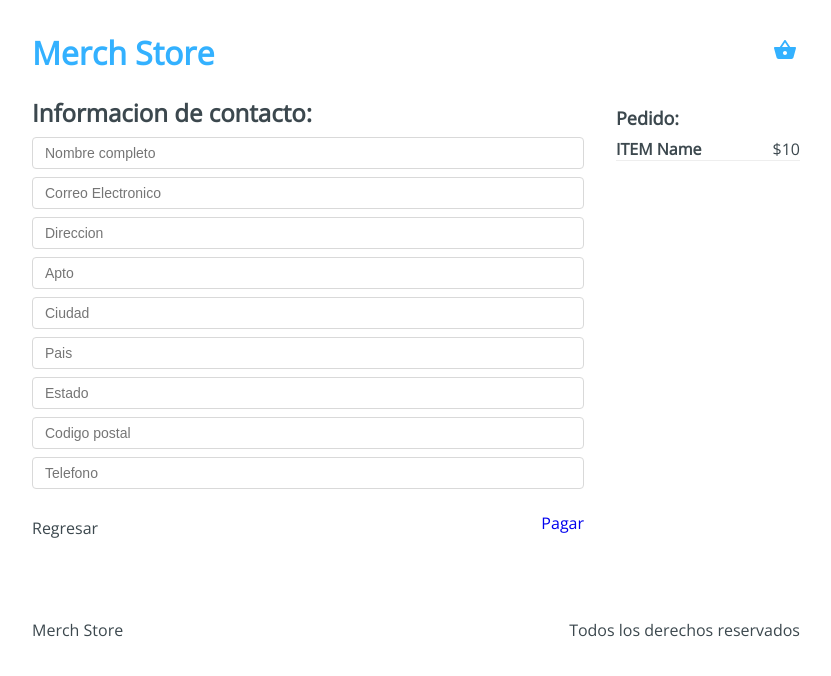
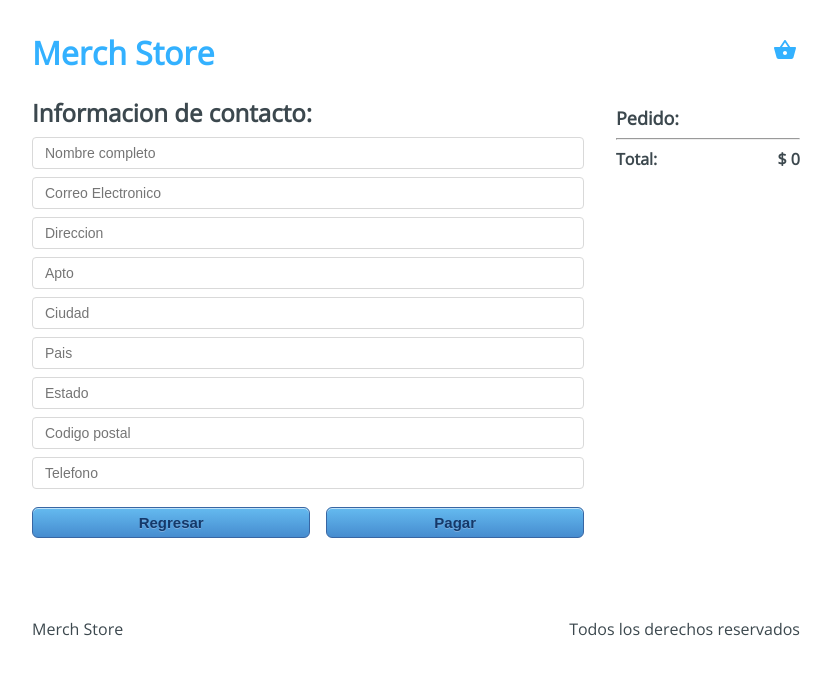
Before and after one commit to Edmundo0994/merchShop, a React app: page /checkout/information in a window 1280 px wide. Shown: the top 676 px of the page, without its empty margins (224-1055 px from the left). Built offline with nearby package versions, Linux system fonts and the light colour scheme.

Commit message:
[ADD] Added logic to information component

```diff
--- a/package.json
+++ b/package.json
@@ -18,6 +18,7 @@
     "@emotion/styled": "^11.8.1",
     "@mui/icons-material": "^5.5.0",
     "@mui/material": "^5.5.0",
+    "@paypal/react-paypal-js": "^7.6.0",
     "react": "^17.0.2",
     "react-dom": "^17.0.2",
     "react-router-dom": "^6.2.2"
--- a/src/containers/Information.jsx
+++ b/src/containers/Information.jsx
@@ -1,41 +1,117 @@
-import React from "react";
-import { Link } from "react-router-dom";
+import React, { useRef, useContext } from "react";
+import { Link, useNavigate } from "react-router-dom";
+import Box from "@mui/material/Box";
+import Modal from "@mui/material/Modal";
+import Alert from "@mui/material/Alert";
+import AppContext from "../context/AppContext";
 import "../styles/components/Information.css";
 
 export default function Information() {
+  const [open, setOpen] = React.useState(false);
+  const handleOpen = () => setOpen(true);
+  const handleClose = () => setOpen(false);
+
+  const style = {
+    position: "absolute",
+    top: "50%",
+    left: "50%",
+    transform: "translate(-50%, -50%)",
+    width: 400,
+    bgcolor: "background.paper",
+    border: "2px solid #000",
+    boxShadow: 24,
+    p: 4,
+  };
+
+  const { state, addToBuyer } = useContext(AppContext);
+  const form = useRef(null);
+  const navigate = useNavigate();
+
+  const { cart } = state;
+  const totalPrice = cart.reduce((a, b) => a + (b.price || 0), 0);
+
+  const handleSubmit = () => {
+    const formData = new FormData(form.current);
+    if (
+      formData.get("name").length > 0 &&
+      formData.get("email").length > 0 &&
+      formData.get("address").length > 0 &&
+      formData.get("city").length > 0 &&
+      formData.get("country").length > 0 &&
+      formData.get("state").length > 0 &&
+      formData.get("cp").length > 0 &&
+      formData.get("phone").length > 0
+    ) {
+      const buyer = {
+        name: formData.get("name"),
+        email: formData.get("email"),
+        address: formData.get("address"),
+        apto: formData.get("apto"),
+        city: formData.get("city"),
+        country: formData.get("country"),
+        state: formData.get("state"),
+        cp: formData.get("cp"),
+        phone: formData.get("phone"),
+      };
+      addToBuyer(buyer);
+      navigate("/checkout/payment");
+    } else {
+      handleOpen();
+    }
+  };
+
   return (
     <div className="Information">
+      <Modal
+        open={open}
+        onClose={handleClose}
+        aria-labelledby="modal-modal-title"
+        aria-describedby="modal-modal-description"
+      >
+        <Box sx={style}>
+          <Alert severity="error">¡Hey! Completa los campos requeridos</Alert>
+        </Box>
+      </Modal>
       <div className="Information-content">
         <div className="Information-head">
           <h2>Informacion de contacto:</h2>
         </div>
         <div className="Information-form">
-          <form action="">
-            <input type="text" placeholder="Nombre completo" name="name" />
-            <input type="text" placeholder="Correo Electronico" name="email" />
-            <input type="text" placeholder="Direccion" name="address" />
+          <form ref={form}>
+            <input type="text" placeholder="Nombre completo" name="name" required />
+            <input type="text" placeholder="Correo Electronico" name="email" required />
+            <input type="text" placeholder="Direccion" name="address" required />
             <input type="text" placeholder="Apto" name="apto" />
-            <input type="text" placeholder="Ciudad" name="city" />
-            <input type="text" placeholder="Pais" name="country" />
-            <input type="text" placeholder="Estado" name="state" />
-            <input type="text" placeholder="Codigo postal" name="cp" />
-            <input type="text" placeholder="Telefono" name="phone" />
+            <input type="text" placeholder="Ciudad" name="city" required />
+            <input type="text" placeholder="Pais" name="country" required />
+            <input type="text" placeholder="Estado" name="state" required />
+            <input type="text" placeholder="Codigo postal" name="cp" required />
+            <input type="text" placeholder="Telefono" name="phone" required />
           </form>
         </div>
         <div className="Information-buttons">
-          <div className="Information-back">Regresar</div>
-          <Link to="/checkout/payment">
-            <div className="Information-next">Pagar</div>
+          <Link to="/checkout">
+            <div className="Information-back">Regresar</div>
           </Link>
+          <button type="button" className="Information-next" onClick={handleSubmit}>
+            Pagar
+          </button>
         </div>
       </div>
       <div className="Information-sidebar">
         <h3>Pedido:</h3>
-        <div className="Information-item">
-          <div className="Information-element">
-            <h4>ITEM Name</h4>
-            <span>$10</span>
+        {cart.map((item) => (
+          <div key={`${item.key}-sidebar`} className="Information-item">
+            <div className="Information-element">
+              <h4>{item.title}</h4>
+              <span>$ {item.price}</span>
+            </div>
           </div>
+        ))}
+        <hr />
+        <div className="Information-sidebar-total">
+          <span>Total:</span>
+          <span>$ {totalPrice}</span>
         </div>
       </div>
     </div>
--- a/src/hooks/useInitialState.js
+++ b/src/hooks/useInitialState.js
@@ -18,9 +18,17 @@ const useInitialState = () => {
     });
   };
 
+  const addToBuyer = (payload) => {
+    setState({
+      ...state,
+      buyer: [...state.buyer, payload],
+    });
+  };
+
   return {
     state,
     addToCart,
+    addToBuyer,
     removeFromCart,
   };
 };
--- a/src/initialState.js
+++ b/src/initialState.js
@@ -1,5 +1,6 @@
 export default {
   cart: [],
+  buyer: [],
   products: [
     {
       id: "1",
--- a/src/styles/components/Information.css
+++ b/src/styles/components/Information.css
@@ -13,8 +13,10 @@
 .Information-sidebar {
   margin: 10px 0 0 0;
 }
-.Information-back {
-  margin: 10px 0 0 0;
+.Information-sidebar-total {
+  font-weight: bold;
+  display: flex;
+  justify-content: space-between;
 }
 .Information-item {
   display: flex;
@@ -70,14 +72,16 @@ input {
 }
 .Information-buttons {
   margin: 10px 0 0 ;
+  gap: 1em;
 }
-.Information button {
+.Information-buttons > * {
   box-shadow: inset 0px 1px 0px 0px #bee2f9;
   background: linear-gradient(to bottom, #63b8ee 5%, #468ccf 100%);
-    background-color: #63b8ee;
+  display: flex;
+  justify-content: center;
+  align-items: center;
   border-radius: 6px;
   border: 1px solid #3866a3;
-    display: inline-block;
   cursor: pointer;
   color: #14396a;
   font-family: Arial;
@@ -87,6 +91,4 @@ input {
   text-decoration: none;
   text-shadow: 0px 1px 0px #7cacde;
   width: 100%;
-    display: block;
-    outline: none;
 }
```
Also changed, not shown: 1 other file (tests, documents, lock files or other folders). Lines whose indentation alone changed are shown as unchanged.
